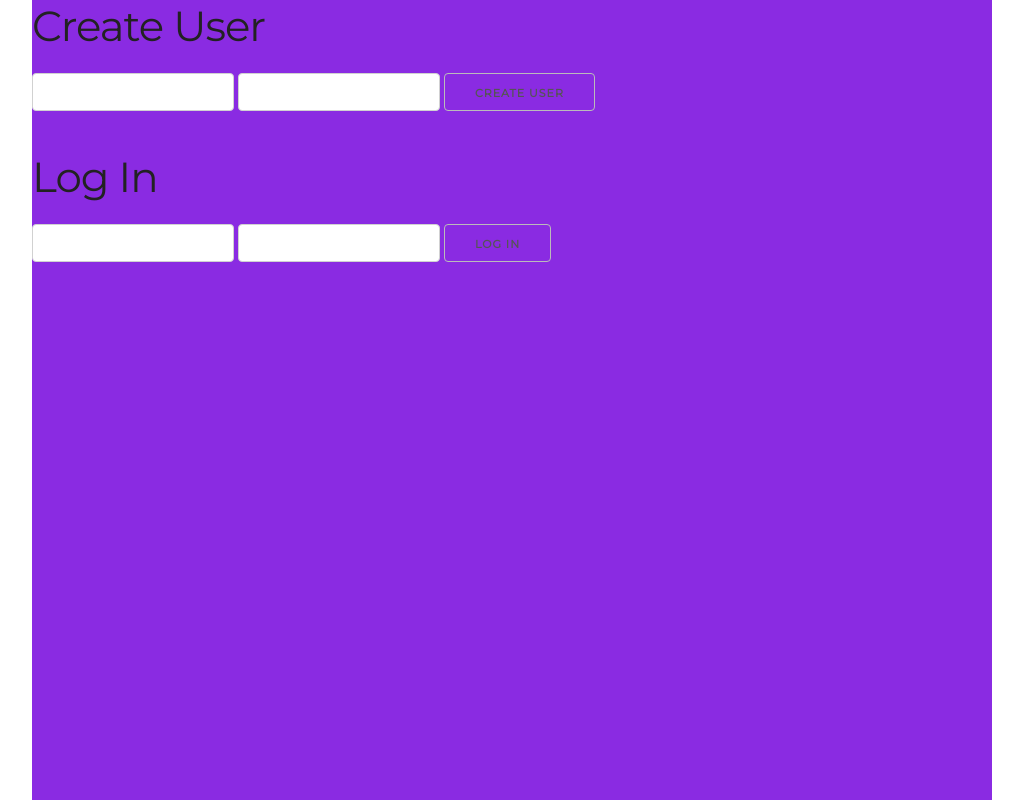
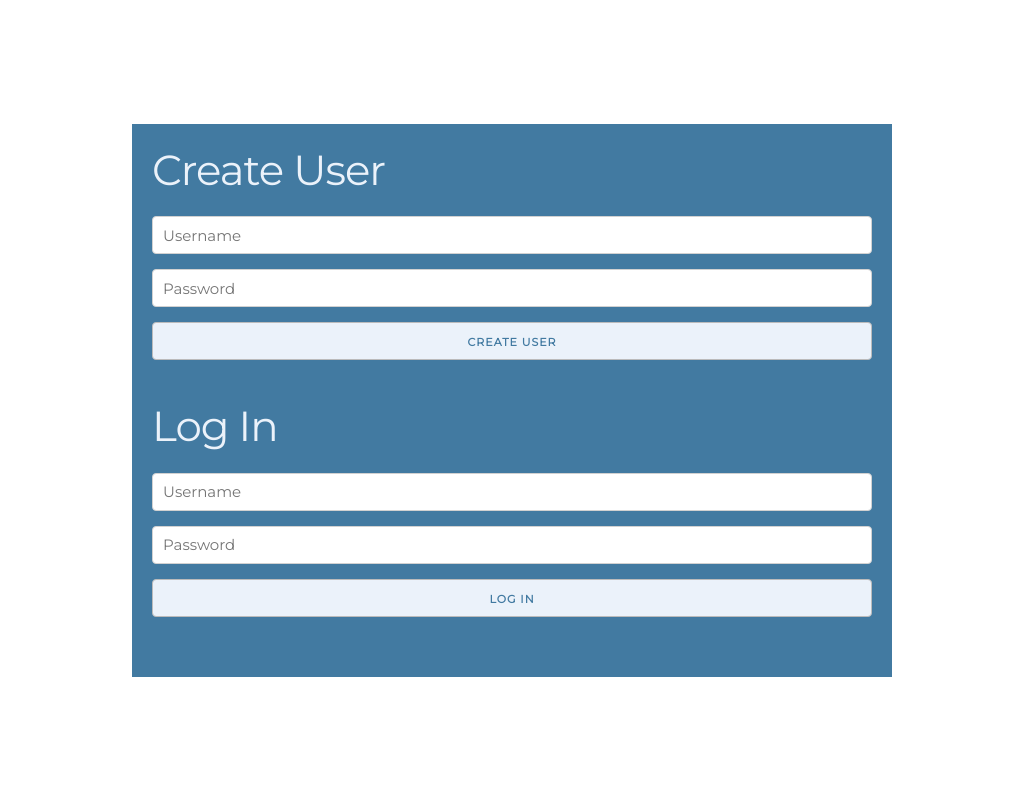
Before and after one commit to jakec888/Smitten-Dating, a website: page public/index.html in a window 1280 px wide. Shown: the whole page, without its empty margins (128-1151 px from the left). Drawn offline with nearby package versions, Linux system fonts and the light colour scheme.

Commit message:
Authentication CSS Finished

```diff
--- a/public/css/style.css
+++ b/public/css/style.css
@@ -1,36 +1,53 @@
 @import url("https://cdnjs.cloudflare.com/ajax/libs/normalize/8.0.0/normalize.css");
 @import url("https://cdnjs.cloudflare.com/ajax/libs/skeleton/2.0.4/skeleton.css");
 @import url("https://fonts.googleapis.com/css?family=Montserrat");
+
+/*
+Color Scheeme
+https://coolors.co/05668d-427aa1-ebf2fa-679436-a5be00
+- #05668D
+- #427AA1
+- #EBF2FA
+- #679436
+- #A5BE00
+*/
 
 body {
    font-family: "Montserrat", sans-serif;
    display: flex;
    justify-content: center;
-   /* background-color: firebrick; */
+   color: #ebf2fa;
 }
-/*
-#particles-js {
-   position: absolute;
-   width: 100%;
-   height: 100%;
-   background-repeat: no-repeat;
-   background-size: cover;
-   background-position: 50% 50%;
-   opacity: 0.48;
-} */
+
+input[type="submit"] {
+   background-color: #ebf2fa;
+   color: #427aa1;
+}
 
 .auth {
-   background-color: blueviolet;
+   display: flex;
+   justify-content: center;
+   align-items: center;
    width: 75%;
 }
 
 .part-auth {
+   background-color: #427aa1;
+   display: flex;
+   flex-direction: column;
+   justify-content: center;
+   padding: 20px;
+   width: 75%;
+}
+
+.sign-up-form {
    display: flex;
    flex-direction: column;
 }
 
-.sign-up {
-
+.log-in-form {
+   display: flex;
+   flex-direction: column;
 }
 
 img {
--- a/public/partials/authentication.html
+++ b/public/partials/authentication.html
@@ -1,17 +1,21 @@
 <div class="part-auth">
    <div class="sign-up">
       <h2>Create User</h2>
-      <form ng-submit="ctrl.createUser()">
-         <input type="text" ng-model="ctrl.newUsername" />
-         <input type="password" ng-model="ctrl.newPassword" />
+      <form ng-submit="ctrl.createUser()" class="sign-up-form">
+         <!-- <label for="newUsername">Username</label> -->
+         <input type="text" ng-model="ctrl.newUsername" placeholder="Username" />
+         <!-- <label for="newPassword">Password</label> -->
+         <input type="password" ng-model="ctrl.newPassword" placeholder="Password" />
          <input type="submit" value="Create User" />
       </form>
    </div>
    <div class="log-in">
       <h2>Log In</h2>
-      <form ng-submit="ctrl.logIn()">
-         <input type="text" ng-model="ctrl.username" />
-         <input type="password" ng-model="ctrl.password" />
+      <form ng-submit="ctrl.logIn()" class="log-in-form">
+         <!-- <label for="newUsername">Username</label> -->
+         <input type="text" ng-model="ctrl.username" placeholder="Username" />
+         <!-- <label for="newPassword">Password</label> -->
+         <input type="password" ng-model="ctrl.password" placeholder="Password" />
          <input type="submit" value="Log In" />
       </form>
    </div>
```
Also changed, not shown: public/partials/create_dates.html (+1 -0 lines), public/partials/view_dates.html (+1 -0 lines).
